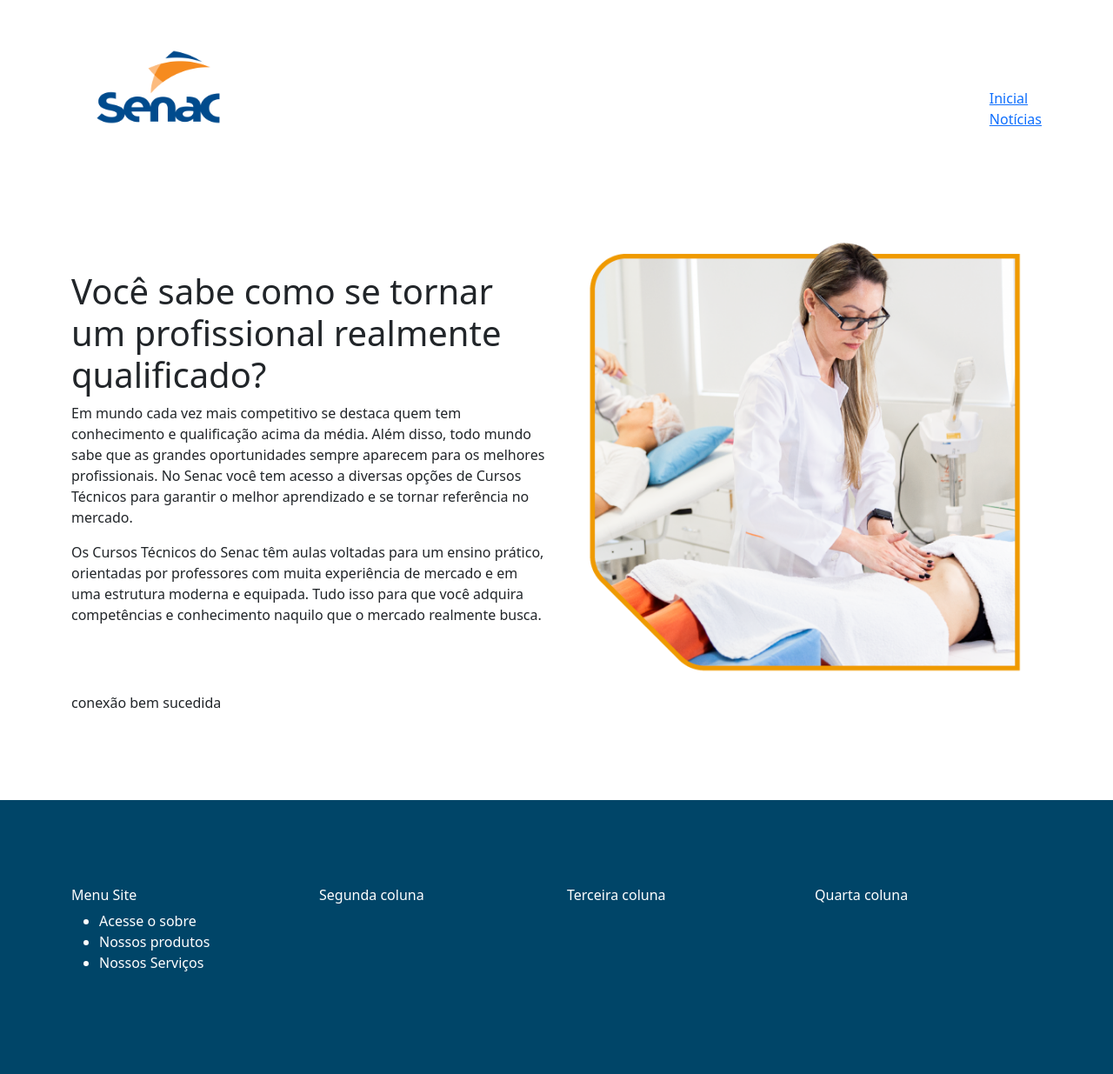
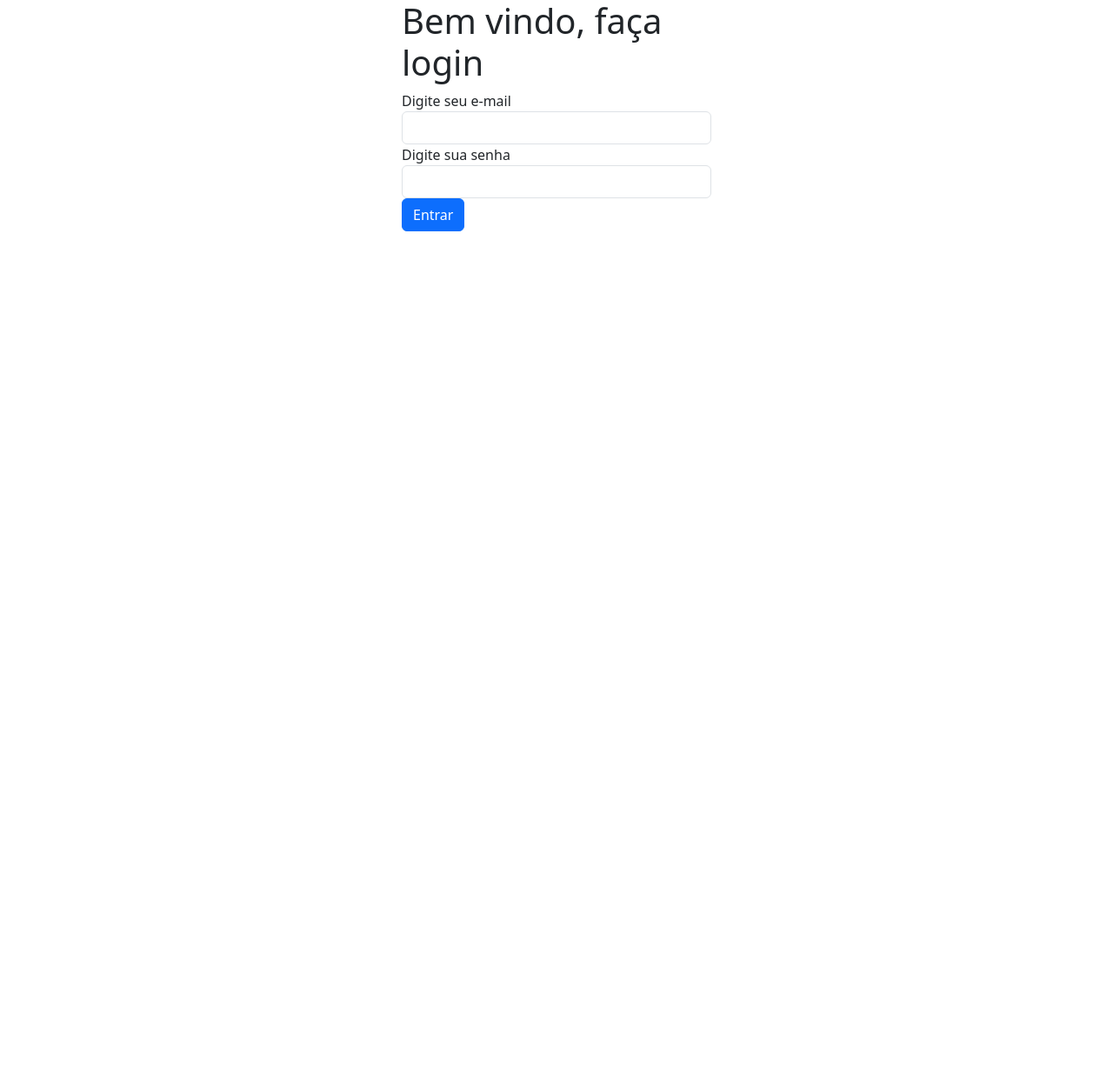
Before and after one commit to FeVenttura/revisao13-09, a PHP site: page /dashboard/index.php in a window 1280 px wide. Shown: the whole page at 87% size. After the commit the page ends 266 px from the top, so only its background shows below. Run offline with PHP 8.4, Linux system fonts and the light colour scheme; data that the repository does not hold is empty.

Commit message:
aula 04-10

```diff
--- a/config/db.php
+++ b/config/db.php
@@ -4,11 +4,34 @@
 $db_user = "root";
 $db_password = "";
 
+$token = "abacaxi"; // salt
+
 try {
-        $pdo = new PDO("mysql:host=$host;dbname=$db_name",$db_user,$db_password);
-        echo "conexão bem sucedida";
-    } catch (PDOException $e) {
+    $pdo = new PDO("mysql:host=$host;dbname=$db_name", $db_user, $db_password);
+    // echo "conexão bem sucedida";
+} catch (PDOException $e){
     echo $e->getMessage();
 }
 
+
+
+
+
+
+
+
+
+
+
+
+
+
+
+
+
+
+
+
+
+
 ?>
--- /dev/null
+++ b/dashboard/index.php
@@ -0,0 +1,87 @@
+<?php
+session_start();
+
+
+$erro = false;
+if (isset($_POST['email'])) {
+    // echo '<pre>';
+    // print_r($_POST);
+    // echo '</pre>';
+
+    // aqui eu recebo o e-mail e a senha enviados pelo formulário
+    $email = $_POST['email'];
+    $senha = $_POST['senha'];
+
+    // aqui eu requisito o banco pra encontrar a variável $pdo que foi
+    // responsável por instanciar o banco de dados
+    include __DIR__ . "/../config/db.php";
+
+    // método simples de comparação de senha
+    //
+    $senha = md5(string: $senha . $token);
+    // aqui eu preparo a consulta SQL para buscar o usuário no banco
+    $stmt = $pdo->prepare("SELECT * from usuarios WHERE email = :email and senha = :senha");
+    // aqui eu aumento a segurança da consulta SQL
+    // fazendo o bind dos valores que eu quero buscar
+    $stmt->bindParam(":email", $email);
+    $stmt->bindParam(":senha", $senha);
+
+    // aqui eu executo a consulta SQL
+    $stmt->execute();
+    // aqui eu pego o resultado da consulta SQL
+    $row = $stmt->fetch(PDO::FETCH_ASSOC);
+
+    // aqui eu pergunto houve algum resultado
+    if ($row) {
+        // se sim
+        //echo "usuario cadastrado";
+        $_SESSION['logado'] = true;
+        header("Location: dashboard.php");
+    } else {
+        // se não
+        $erro = "Usuário não cadastrado";
+    }
+}
+
+
+?>
+<!doctype html>
+<html lang="pt-br">
+
+<head>
+    <meta charset="utf-8">
+    <meta name="viewport" content="width=device-width, initial-scale=1">
+    <title>Painel de Controle</title>
+    <link href="https://cdn.jsdelivr.net/npm/bootstrap@5.3.3/dist/css/bootstrap.min.css" rel="stylesheet" integrity="sha384-QWTKZyjpPEjISv5WaRU9OFeRpok6YctnYmDr5pNlyT2bRjXh0JMhjY6hW+ALEwIH" crossorigin="anonymous">
+</head>
+
+<body>
+    <main>
+        <div class="container">
+            <div class="row">
+                <div class="col-md-4"></div>
+                <div class="col-md-4">
+                    <h1>Bem vindo, faça login</h1>
+                    <form action="" method="post">
+                        <?php if($erro) : ?>
+                            <div class="alert alert-danger">Usuário não encontrado</div>
+                        <?php endif; ?>
+
+                        <input type="hidden" name="function" value="login_de_usuario">
+                        <label for="email">Digite seu e-mail</label>
+                        <input type="email" name="email" id="email" class="form-control">
+                        <label for="senha">Digite sua senha</label>
+                        <input type="password" name="senha" id="senha" class="form-control">
+                        <input type="submit" value="Entrar" class="btn btn-primary">
+
+                    </form>
+                </div>
+            </div>
+        </div>
+    </main>
+
+
+    <script src="https://cdn.jsdelivr.net/npm/bootstrap@5.3.3/dist/js/bootstrap.bundle.min.js" integrity="sha384-YvpcrYf0tY3lHB60NNkmXc5s9fDVZLESaAA55NDzOxhy9GkcIdslK1eN7N6jIeHz" crossorigin="anonymous"></script>
+</body>
+
+</html>
--- a/index.php
+++ b/index.php
@@ -1,4 +1,5 @@
 <?php
+$titulo = "Página inicial";
 include __DIR__ . "/header.php";
 ?>
 <main>
@@ -24,9 +25,10 @@ include __DIR__ . "/header.php";
                 $sql = "SELECT * FROM noticias";
                 $resultado = $pdo->query($sql);
                 while ($row = $resultado->fetch(PDO::FETCH_ASSOC)) {
-                    //echo "<h1>" . $row['id_not'] . "</h1>";
+                    // echo "<h1>" . $row['id_not'] . "</h1>";
                     echo "<h1>" . $row['titulo'] . "</h1>";
                     echo "<p>" . $row['descricao'] . "</p>";
+
                 }
 
                 ?>
```
Also changed, not shown: dashboard/dashboard.php (added, +60 -0 lines). Lines whose indentation alone changed are shown as unchanged.
